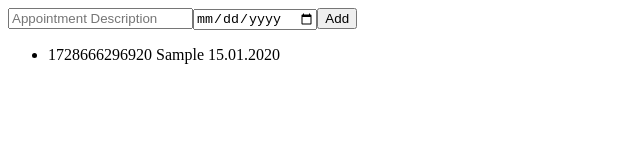
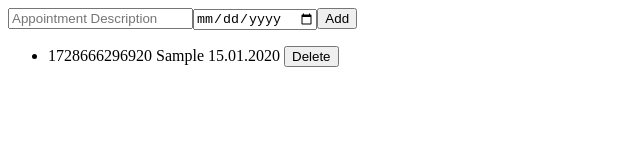
Before and after one commit to snigdharangineni/Angular-app-appointment-app, an Angular app: page / in a window 1280 px wide. Both pictures are taken after typing "Sample", "2020-01-15" into the empty fields and a click on the button "Add". Shown: the top 160 px of the page, without its empty margins (0-640 px from the left). Built offline with nearby package versions, Linux system fonts and the light colour scheme.

Commit message:
Delete appointmnets

```diff
--- a/src/app/appointment-list/appointment-list.component.html
+++ b/src/app/appointment-list/appointment-list.component.html
@@ -5,7 +5,8 @@
 </div>
 
 <ul>
-    <li *ngFor="let appointment of appointments">
+    <li *ngFor="let appointment of appointments; index as i">
         {{appointment.id}} {{appointment.title}} {{appointment.date | date: 'dd.MM.yyyy'}}
+        <button (click)="deleteAppointment(i)">Delete</button>
     </li>
 </ul>
--- a/src/app/appointment-list/appointment-list.component.ts
+++ b/src/app/appointment-list/appointment-list.component.ts
@@ -24,8 +24,10 @@
 
       this.newAppointmentTitle = "";
       this.newAppointmentDate = new Date();
-
-      alert(this.appointments.length)
     }
   }
+
+  deleteAppointment(index: number) {
+    this.appointments.splice(index, 1);
+  }
 }
```
